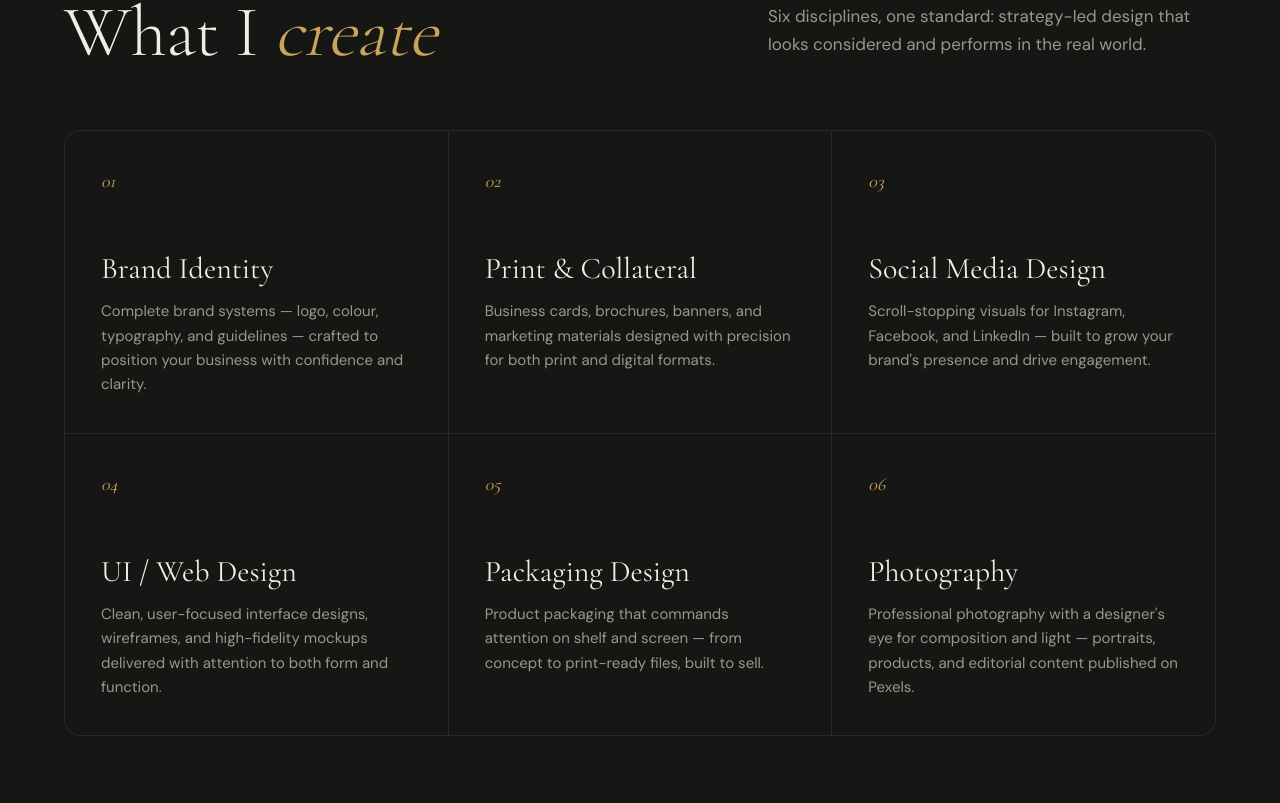
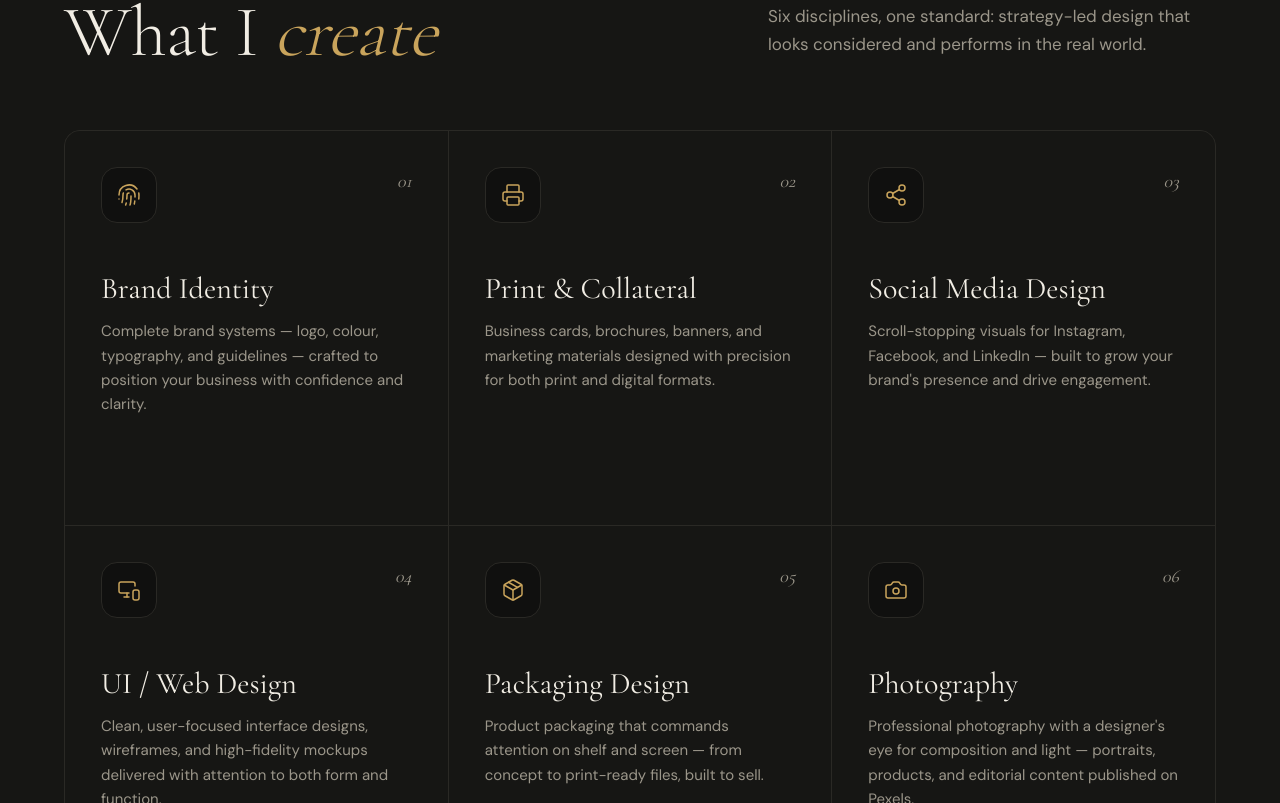
Before and after one commit to arafat4u/mohiul-islam-portfolio, a Next.js app: page / in a window 1280 px wide. Shown: the part 2317-3120 px from the top of the page. Built offline with nearby package versions, Linux system fonts and the light colour scheme; no server answers.

Commit message:
Add icons and mouse-follow hover animation to expertise cards
Co-Authored-By: Claude Opus 5.5 <noreply@anthropic.com>

```diff
--- a/app/page.tsx
+++ b/app/page.tsx
@@ -3,6 +3,7 @@ import CopyEmail from "@/components/CopyEmail";
 import Gallery from "@/components/Gallery";
 import Header from "@/components/Header";
 import Logo from "@/components/Logo";
+import ServiceCards from "@/components/ServiceCards";
 import { experience, links, packages, services, ticker } from "@/lib/data";
 import { container, site, siteUrl } from "@/lib/site";
 import photoWhite from "@/assets/me/white.jpg";
@@ -286,16 +287,7 @@ export default function Home() {
               }
               lede="Six disciplines, one standard: strategy-led design that looks considered and performs in the real world."
             />
-            <div className="grid gap-px overflow-hidden rounded-2xl border border-line bg-line sm:grid-cols-2 lg:grid-cols-3">
-              {services.map((s, i) => (
-                <article key={s.title} className="group relative flex h-full flex-col bg-panel p-7 transition-colors duration-500 hover:bg-ink md:p-9">
-                  <span className="absolute inset-x-0 top-0 h-px origin-left scale-x-0 bg-gold transition-transform duration-500 group-hover:scale-x-100" />
-                  <p className="font-serif text-lg text-gold italic">0{i + 1}</p>
-                  <h3 className="mt-5 font-serif text-3xl md:mt-14">{s.title}</h3>
-                  <p className="mt-3 text-[15px] leading-relaxed text-muted">{s.text}</p>
-                </article>
-              ))}
-            </div>
+            <ServiceCards />
           </div>
         </section>
 
--- /dev/null
+++ b/components/ServiceCards.tsx
@@ -0,0 +1,67 @@
+"use client";
+
+import { ArrowUpRight, Camera, Fingerprint, MonitorSmartphone, Package, Printer, Share2, type LucideIcon } from "lucide-react";
+import type { PointerEvent } from "react";
+import { services } from "@/lib/data";
+
+const icons: Record<string, LucideIcon> = {
+  "Brand Identity": Fingerprint,
+  "Print & Collateral": Printer,
+  "Social Media Design": Share2,
+  "UI / Web Design": MonitorSmartphone,
+  "Packaging Design": Package,
+  Photography: Camera,
+};
+
+// Feeds the pointer position into CSS vars so each card's spotlight follows the mouse.
+function track(e: PointerEvent<HTMLElement>) {
+  const card = e.currentTarget;
+  const r = card.getBoundingClientRect();
+  card.style.setProperty("--x", `${e.clientX - r.left}px`);
+  card.style.setProperty("--y", `${e.clientY - r.top}px`);
+}
+
+export default function ServiceCards() {
+  return (
+    <div className="grid gap-px overflow-hidden rounded-2xl border border-line bg-line sm:grid-cols-2 lg:grid-cols-3">
+      {services.map((s, i) => {
+        const Icon = icons[s.title] ?? Fingerprint;
+        return (
+          <article
+            key={s.title}
+            onPointerMove={track}
+            className="group relative isolate flex h-full flex-col overflow-hidden bg-panel p-7 transition-colors duration-500 hover:bg-ink md:p-9"
+          >
+            {/* mouse-follow spotlight */}
+            <span
+              aria-hidden
+              className="pointer-events-none absolute inset-0 -z-10 opacity-0 transition-opacity duration-500 group-hover:opacity-100"
+              style={{
+                background:
+                  "radial-gradient(420px circle at var(--x, 50%) var(--y, 50%), rgb(201 164 92 / 0.14), transparent 60%)",
+              }}
+            />
+            <span aria-hidden className="absolute inset-x-0 top-0 h-px origin-left scale-x-0 bg-gold transition-transform duration-700 ease-out group-hover:scale-x-100" />
+
+            <div className="flex items-start justify-between">
+              <span className="grid h-14 w-14 place-items-center rounded-2xl border border-line bg-ink/60 text-gold transition-all duration-500 ease-out group-hover:-translate-y-1 group-hover:rotate-[-6deg] group-hover:border-gold group-hover:bg-gold group-hover:text-ink group-hover:shadow-[0_12px_30px_-10px_rgba(201,164,92,0.6)]">
+                <Icon aria-hidden className="h-6 w-6 transition-transform duration-500 group-hover:scale-110" strokeWidth={1.5} />
+              </span>
+              <p className="font-serif text-lg text-muted italic transition-all duration-500 group-hover:translate-x-1 group-hover:text-gold">0{i + 1}</p>
+            </div>
+
+            <h3 className="mt-8 font-serif text-3xl transition-transform duration-500 group-hover:translate-x-1 md:mt-12">{s.title}</h3>
+            <p className="mt-3 text-[15px] leading-relaxed text-muted transition-colors duration-500 group-hover:text-paper/80">{s.text}</p>
+
+            <span
+              aria-hidden
+              className="mt-8 inline-flex h-10 w-10 translate-y-2 items-center justify-center rounded-full border border-gold/40 text-gold opacity-0 transition-all duration-500 group-hover:translate-y-0 group-hover:opacity-100"
+            >
+              <ArrowUpRight className="h-4 w-4" strokeWidth={1.75} />
+            </span>
+          </article>
+        );
+      })}
+    </div>
+  );
+}
--- a/package.json
+++ b/package.json
@@ -10,6 +10,7 @@
   },
   "dependencies": {
     "lenis": "^1.3.27",
+    "lucide-react": "^1.70.0",
     "next": "16.4.5",
     "react": "19.3.0",
     "react-dom": "19.3.0"
```
Also changed, not shown: 1 other file (tests, documents, lock files or other folders).
